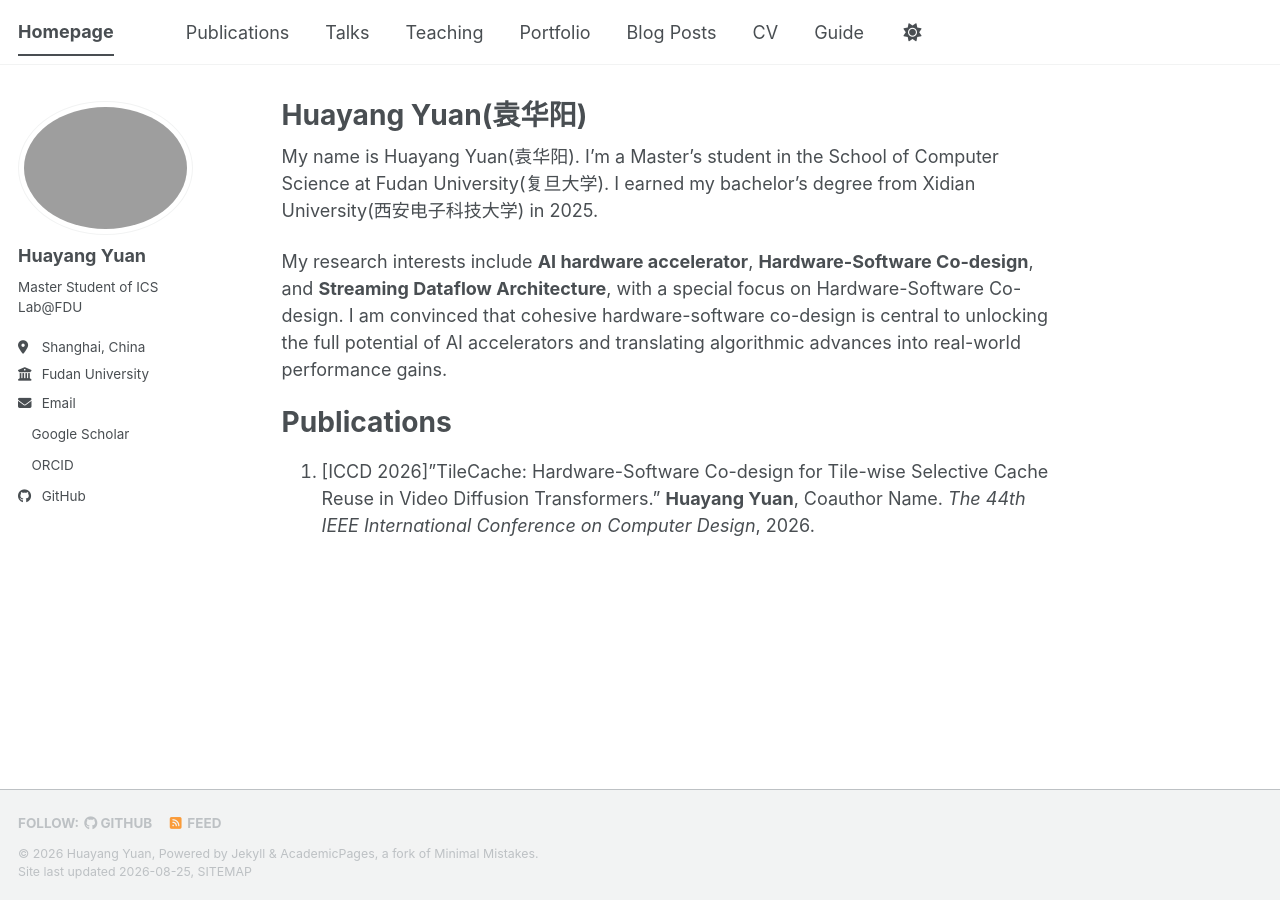
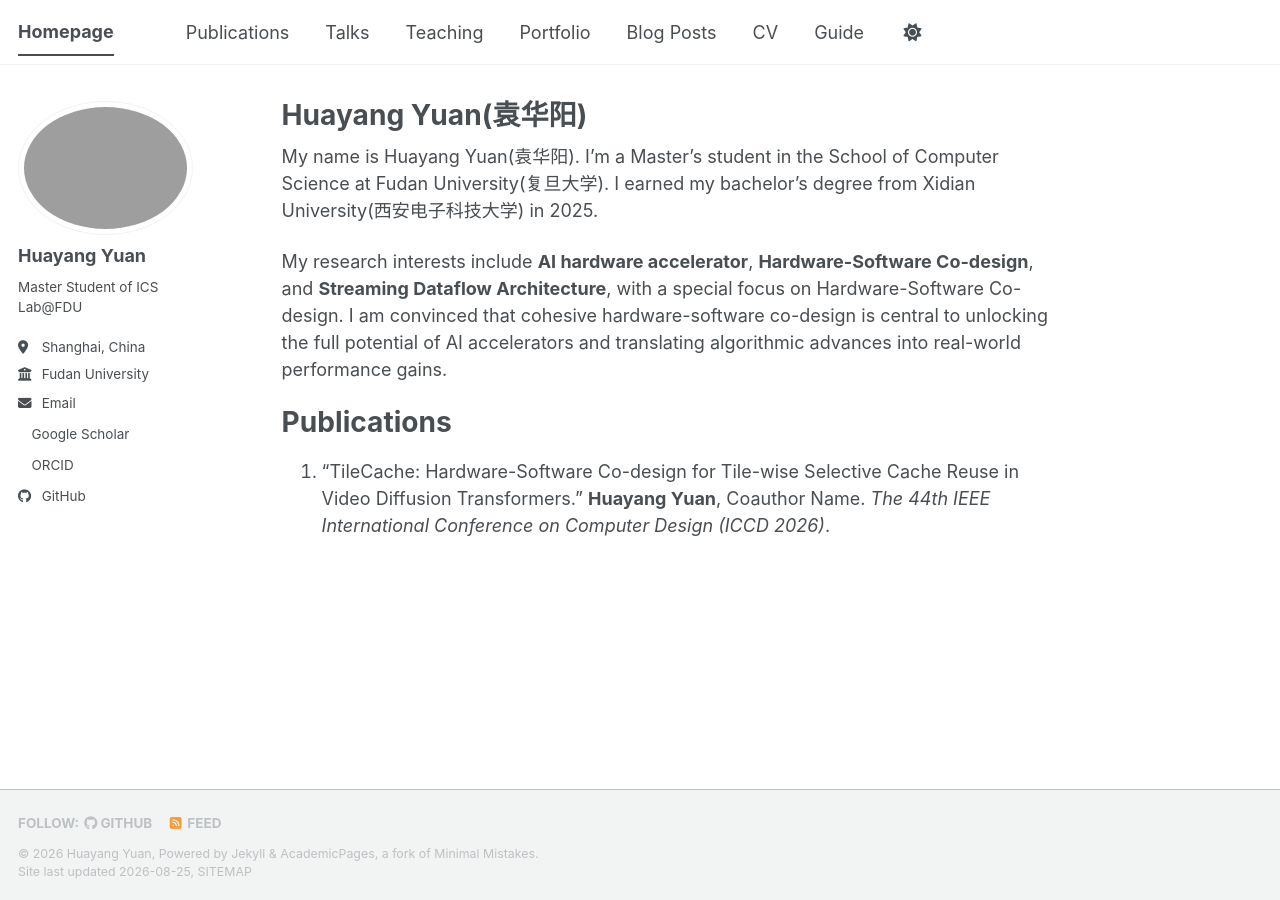
Before and after one commit to Geek3600/Geek3600.github.io, a Jekyll site: the page built from _pages/about.md, in a window 1280 px wide. Built offline with Jekyll 4.4.1, drawn with Linux system fonts in a browser that asks for light colours; a style sheet for code colours, icons or effects is not loaded.

Commit message:
Update personal academic profile

```diff
--- a/_pages/about.md
+++ b/_pages/about.md
@@ -13,6 +13,6 @@ My research interests include **AI hardware accelerator**, **Hardware-Software C
 
 Publications
 ======
-1. [ICCD 2026]"TileCache: Hardware-Software Co-design for Tile-wise Selective Cache Reuse in Video Diffusion Transformers."
-    **Huayang Yuan**, Coauthor Name.
-    *The 44th IEEE International Conference on Computer Design*, 2026.
+1. "TileCache: Hardware-Software Co-design for Tile-wise Selective Cache Reuse in Video Diffusion Transformers."
+   **Huayang Yuan**, Coauthor Name.
+   *The 44th IEEE International Conference on Computer Design (ICCD 2026)*.
```
